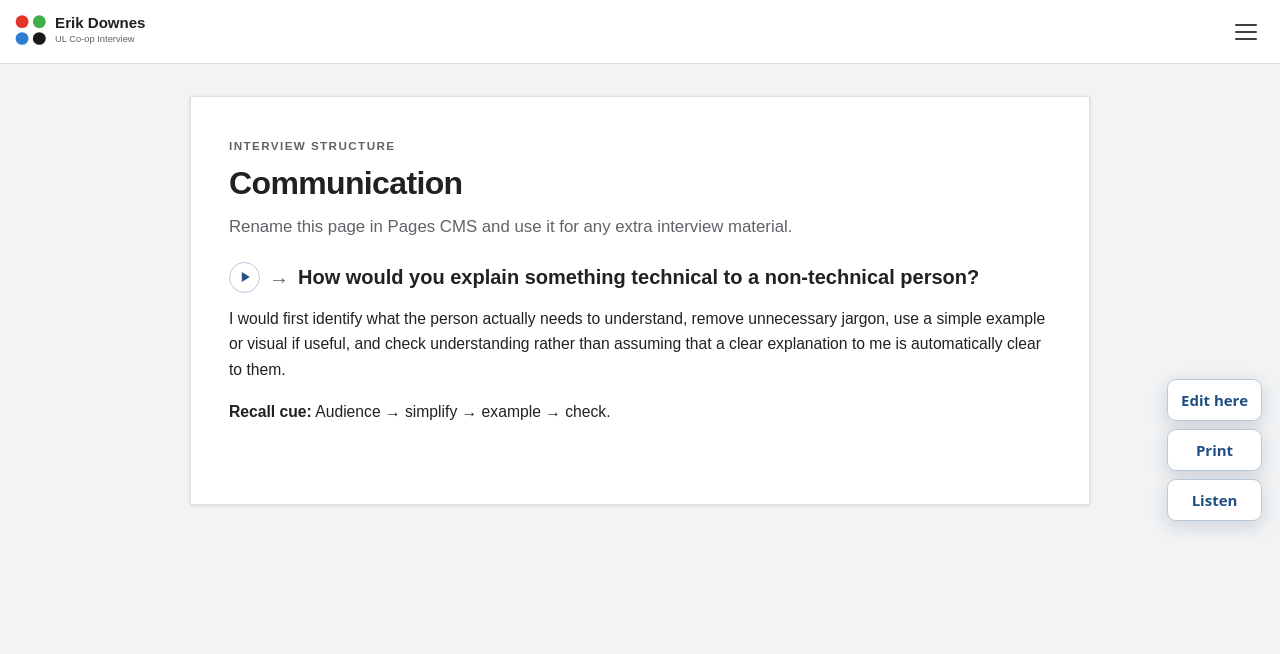
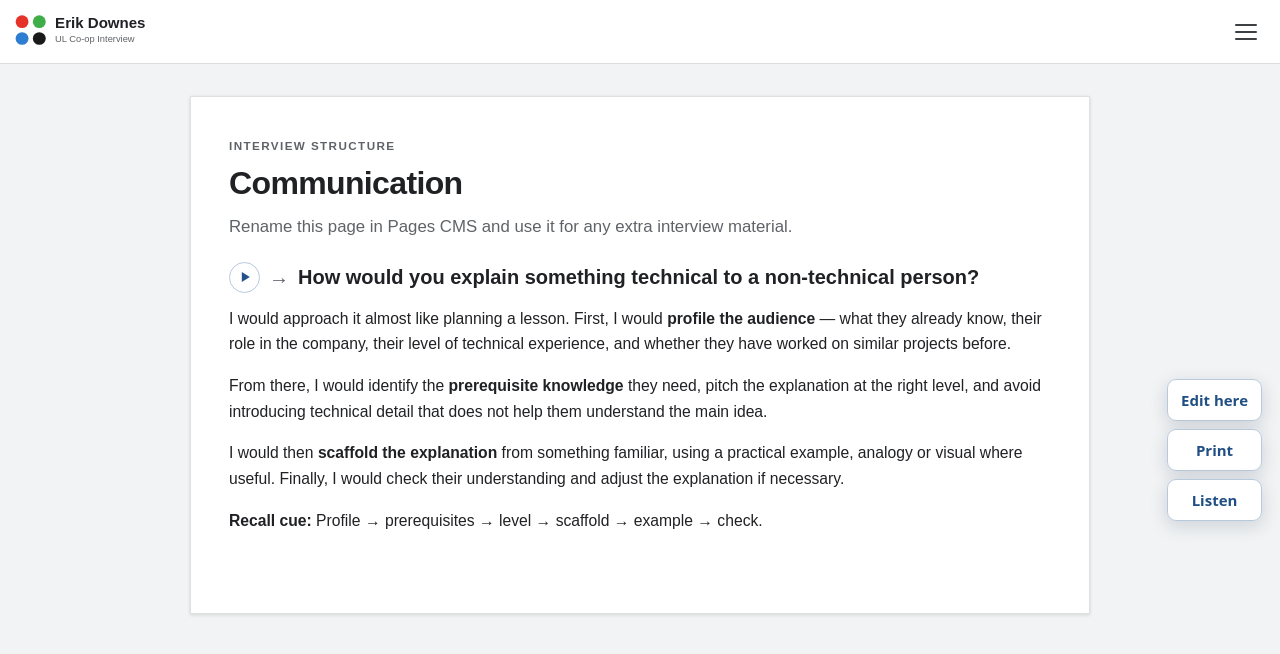
Before and after one commit to ronandownes/coop, a Jekyll site: the page built from miscellaneous.md, in a window 1280 px wide. Shown: the top 654 px of the page. Built offline with Jekyll 4.4.1, drawn with Linux system fonts in a browser that asks for light colours.

Commit message:
Update miscellaneous.md (via Pages CMS)

```diff
--- a/miscellaneous.md
+++ b/miscellaneous.md
@@ -2,11 +2,14 @@
 layout: doc
 title: Communication
 nav_order: 35
-eyebrow: GENERAL NOTES
 intro: Rename this page in Pages CMS and use it for any extra interview material.
 ---
 ## Explain clearly | How would you explain something technical to a non-technical person?
 
-I would first identify what the person actually needs to understand, remove unnecessary jargon, use a simple example or visual if useful, and check understanding rather than assuming that a clear explanation to me is automatically clear to them.
+I would approach it almost like planning a lesson. First, I would **profile the audience** — what they already know, their role in the company, their level of technical experience, and whether they have worked on similar projects before.
 
-**Recall cue:** Audience → simplify → example → check.
+From there, I would identify the **prerequisite knowledge** they need, pitch the explanation at the right level, and avoid introducing technical detail that does not help them understand the main idea.
+
+I would then **scaffold the explanation** from something familiar, using a practical example, analogy or visual where useful. Finally, I would check their understanding and adjust the explanation if necessary.
+
+**Recall cue:** Profile → prerequisites → level → scaffold → example → check.
```
